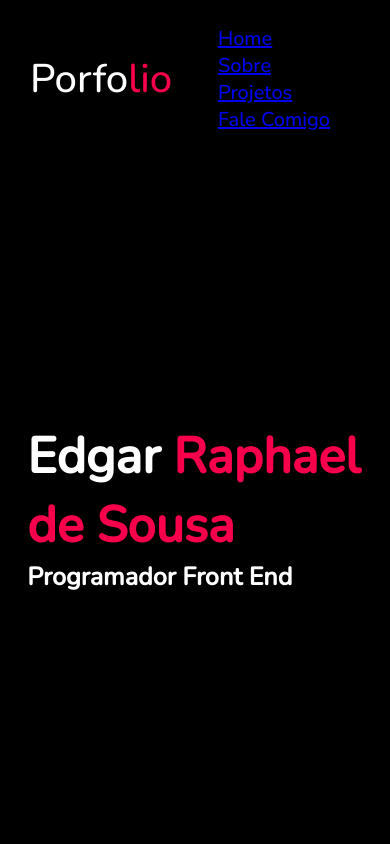
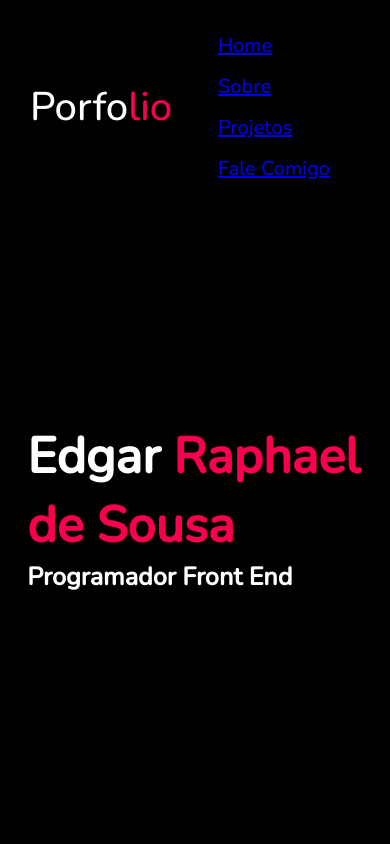
Before and after one commit to edgarsousa21/10_portfolio-edgar-raphael-sousa, a plain HTML site: page index.html in a window 390 px wide. Shown: the top 844 px of the page. Drawn offline with nearby package versions, Linux system fonts and the light colour scheme.

Commit message:
ajust Menu

```diff
--- a/styles.css
+++ b/styles.css
@@ -263,7 +263,7 @@ div.social a:hover {
         font-size: 20px;
         display: flex;
         flex-direction: column;
-        padding: 0 0;
+        padding: 7px 0;
     }
 
     section img {
```
